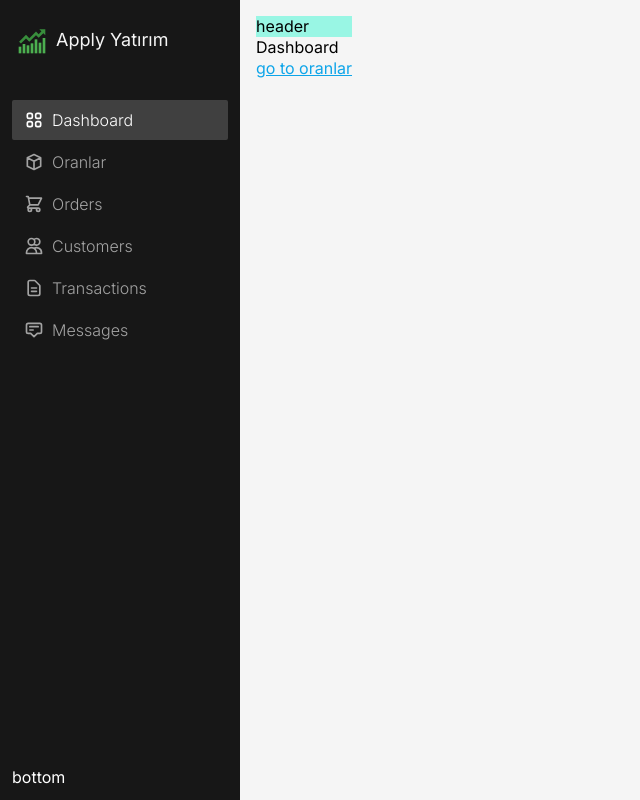
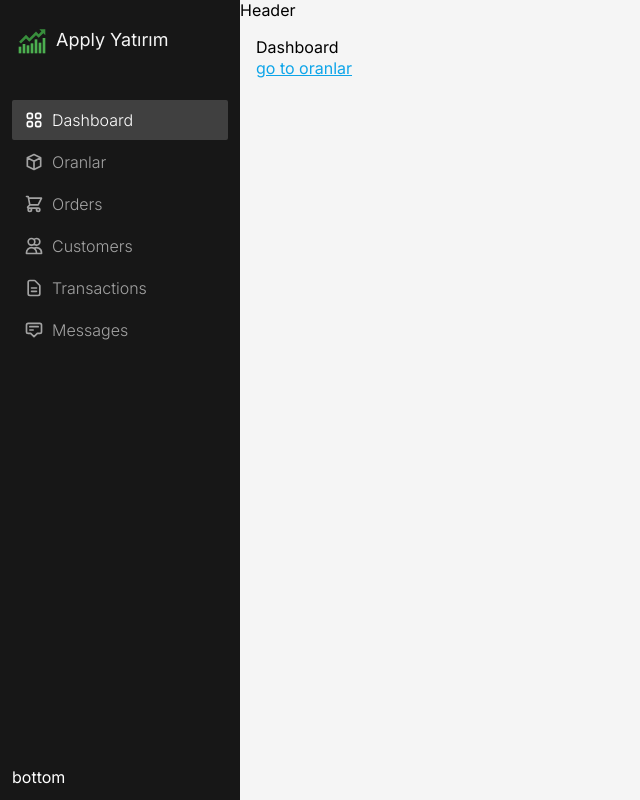
Before and after one commit to TunahanTuna/apply-yatirim-project, a React (Vite) app: page / in a window 1280 px wide. Shown: the whole page, without its empty margins (0-640 px from the left). Built offline with nearby package versions, Linux system fonts and the light colour scheme.

Commit message:
Header component created

```diff
--- a/package.json
+++ b/package.json
@@ -10,6 +10,7 @@
     "preview": "vite preview"
   },
   "dependencies": {
+    "@headlessui/react": "^1.7.17",
     "@reduxjs/toolkit": "^1.9.5",
     "classnames": "^2.3.2",
     "react": "^18.2.0",
--- /dev/null
+++ b/src/components/shared/Header.jsx
@@ -0,0 +1,5 @@
+import React from 'react'
+
+export default function Header() {
+    return <div>Header</div>
+}
--- a/src/components/shared/Layout.jsx
+++ b/src/components/shared/Layout.jsx
@@ -1,13 +1,14 @@
 import React from 'react'
 import { Outlet } from 'react-router-dom'
 import Sidebar from './Sidebar'
+import Header from './Header'
 export default function Layout() {
     return (
         <div className="flex flex-row bg-neutral-100 h-screen w-screen overflow-hidden">
             <Sidebar />
-            <div className="p-4">
-                <div className="bg-teal-200">header</div>
-                <div>{<Outlet />}</div>
+            <div className="flex-1">
+                <Header />
+                <div className="p-4">{<Outlet />}</div>
             </div>
         </div>
     )
```
Also changed, not shown: 1 other file (tests, documents, lock files or other folders).
